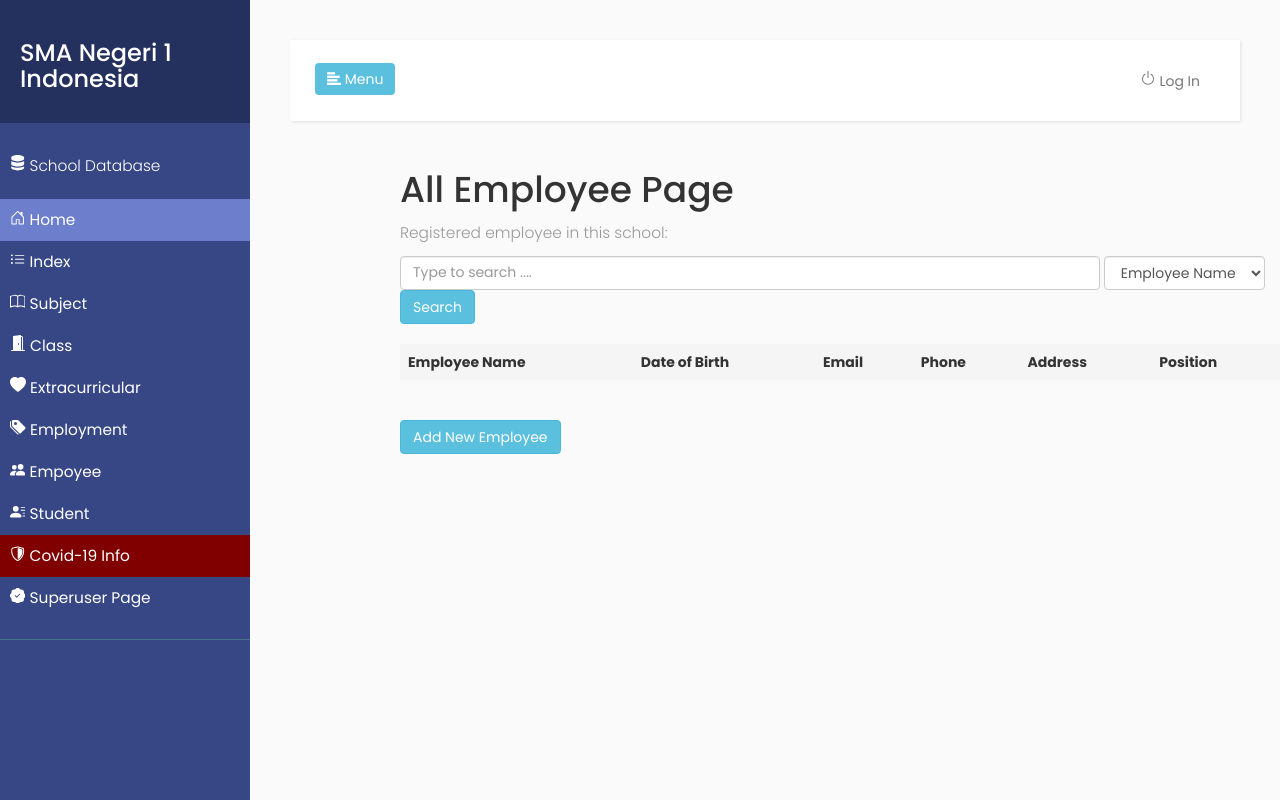
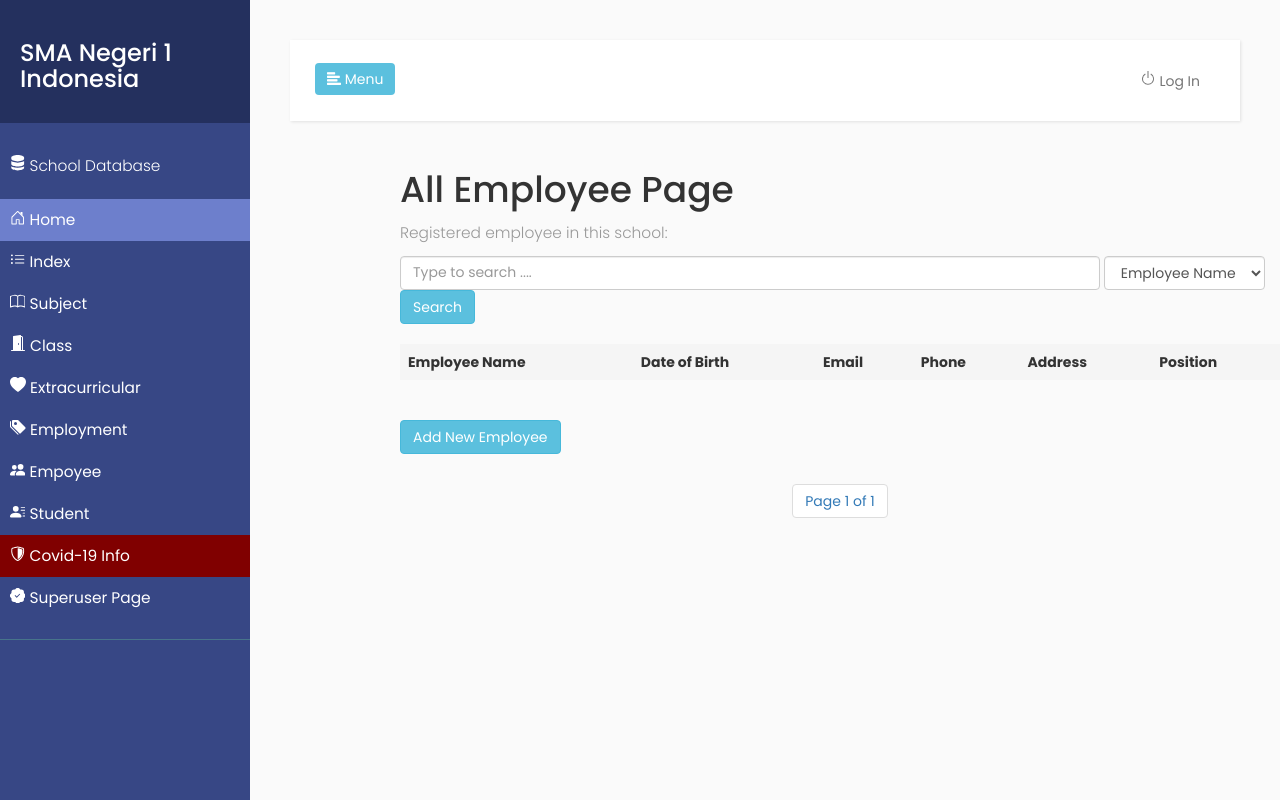
Before and after one commit to panjiarlins/sswp-final-project, a Django app: page /app/employee/ in a window 1280 px wide. Run offline with Django 3.2, Linux system fonts and the light colour scheme; data that the repository does not hold is empty; some libraries are stand-ins or nearby versions.

Commit message:
Adding paginator for employee

```diff
--- a/school/app/controller/employee_controller.py
+++ b/school/app/controller/employee_controller.py
@@ -5,6 +5,7 @@ from django.forms.models import model_to_dict
 from django.contrib.auth.decorators import login_required
 from app.models import Employee
 from app.forms import EmployeeForm
+from django.core.paginator import Paginator
 
 def employee_list(request):
     if request.method == 'POST':
@@ -21,8 +22,13 @@ def employee_list(request):
             employees = Employee.objects.filter(employee_address__contains=name).order_by('-employee_DOB')
     else:
         employees = Employee.objects.all().order_by('-employee_DOB')
+
+    paginator = Paginator(employees, 10)
+    page_number = request.GET.get('page')
+    page_obj = paginator.get_page(page_number)
+
     context = {
-        'employee_list' : employees,
+        'employee_list' : page_obj,
     }
     return render(request, 'appTemp/employee/employee_list.html', context)
 
--- a/school/templates/appTemp/employee/employee_list.html
+++ b/school/templates/appTemp/employee/employee_list.html
@@ -47,4 +47,25 @@
     <p>
         <a href="{% url 'employee_add' %}" class="btn btn-info">Add New Employee</a>
     </p>
+    <center>
+        <nav aria-label="Page navigation example">
+            <ul class="pagination">
+                {% if employee_list.has_previous %}
+                    <li><a href="?page=1" class="page-link">&laquo; First</a></li>
+                    <li><a href="?page={{ employee_list.previous_page_number }}" class="page-link">Previous</a></li>
+                {% endif %}
+
+                <li>
+                    <span class="current page-item">
+                        Page {{ employee_list.number }} of {{ employee_list.paginator.num_pages }}
+                    </span>
+                </li>
+
+                {% if employee_list.has_next %}
+                    <li><a href="?page={{ employee_list.next_page_number }}" class="page-link">Next</a></li>
+                    <li><a href="?page={{ employee_list.paginator.num_pages }}" class="page-link">Last &raquo;</a></li>
+                {% endif %}
+            </ul>
+        </nav>
+    </center>
 {% endblock %}
```
